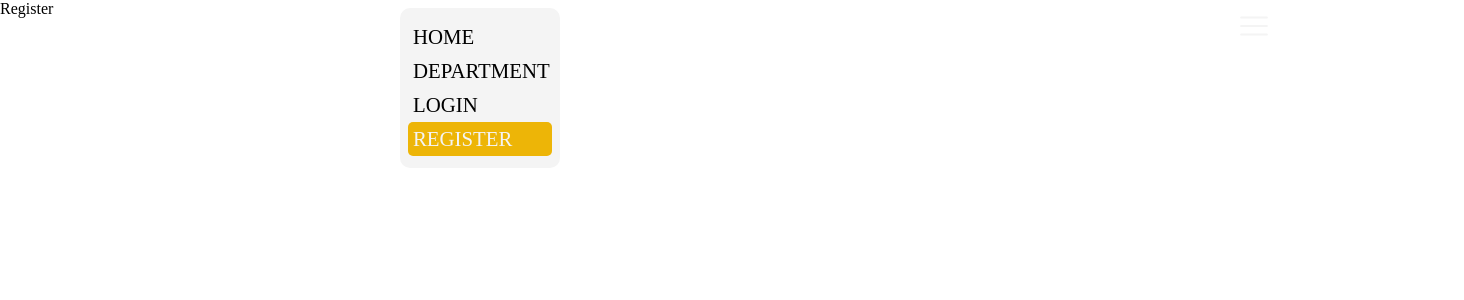
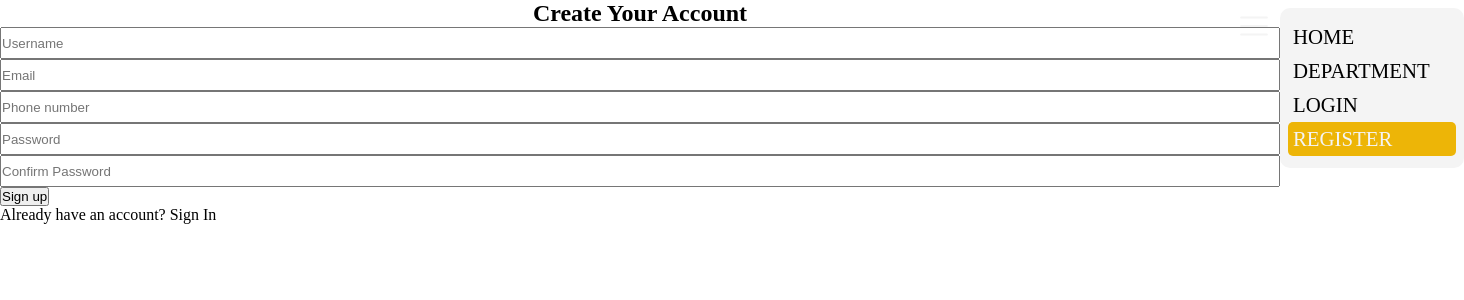
Before and after one commit to luciferpeter88/Portal, a React (Create React App) app in the folder client/: page /register in a window 1280 px wide. Shown: the top 300 px of the page, 1464 px wide, since content can reach past the window. Built offline with nearby package versions, Linux system fonts and the light colour scheme.

Commit message:
jaksanak

```diff
--- a/client/src/components/nav/navStyle.jsx
+++ b/client/src/components/nav/navStyle.jsx
@@ -1,9 +1,9 @@
 const hidden = {
-  transform: "translateX(400px)",
+  transform: "translateX(100vw)",
   position: "absolute",
 };
 const visible = {
-  transform: "translateX(220px)",
+  transform: "translateX(50vw)",
   position: "absolute",
 };
 
--- a/client/src/index.css
+++ b/client/src/index.css
@@ -11,7 +11,7 @@
 /* start nav */
 .nav {
   height: 10rem;
-  width: 10rem;
+  width: 11.5rem;
   background-color: var(--mainColor);
   font-size: 1.3rem;
   padding: 0.5rem;
@@ -37,24 +37,30 @@
 /* start home page */
 .homeFragment {
   height: 100vh;
+  display: grid;
+  grid-template-areas:
+    "header header header"
+    "main main main";
+  grid-template-rows: 35% 65%;
   background-color: var(--mainColor);
+  overflow: hidden;
 }
 .homeHeader {
-  height: 40vh;
+  grid-area: header;
   background: url("./assets/my-daughter.png") no-repeat center / cover;
 }
 .homeMain {
-  height: 50vh;
+  grid-area: main;
   padding: 1rem;
   text-align: center;
   justify-content: center;
+  align-items: center;
   display: flex;
   flex-direction: column;
-  gap: 1.5rem;
+  gap: 2.5rem;
   background-color: var(--mainColor);
 }
 .homeMain > h1 {
-  margin-top: auto;
   font-size: 2.75rem;
 }
 
@@ -64,10 +70,30 @@
   font-size: 1.25rem;
   font-weight: 600;
   margin: 0 auto;
-  margin-top: auto;
   cursor: pointer;
   color: var(--mainColor);
   background-color: var(--secondaryColor);
   border-radius: 7.5px;
   border: none;
 }
+
+/* end of home page */
+
+/* start register page */
+.registerContainer {
+  height: 100vh;
+}
+
+.registerh2 {
+  text-align: center;
+}
+
+.registerMain {
+  display: flex;
+  flex-direction: column;
+}
+.registerMain > input {
+  height: 2rem;
+}
+
+/* end of register page */
--- a/client/src/pages/Register.jsx
+++ b/client/src/pages/Register.jsx
@@ -1,7 +1,22 @@
 import React from "react";
 
 function Register() {
-  return <div>Register</div>;
+  return (
+    <div>
+      <div className="registerContainer">
+        <h2 className="registerh2">Create Your Account</h2>
+        <form className="registerMain">
+          <input type="text" placeholder="Username" />
+          <input type="email" placeholder="Email" />
+          <input type="number" placeholder="Phone number" />
+          <input type="password" placeholder="Password" />
+          <input type="password" placeholder="Confirm Password" />
+        </form>
+        <button type="submit">Sign up</button>
+        <p>Already have an account? Sign In</p>
+      </div>
+    </div>
+  );
 }
 
 export default Register;
```
